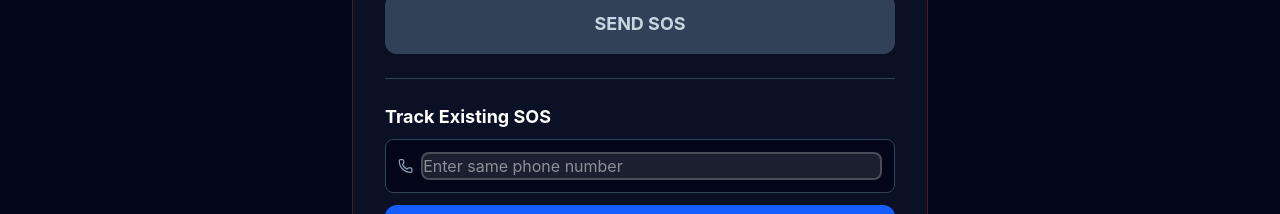
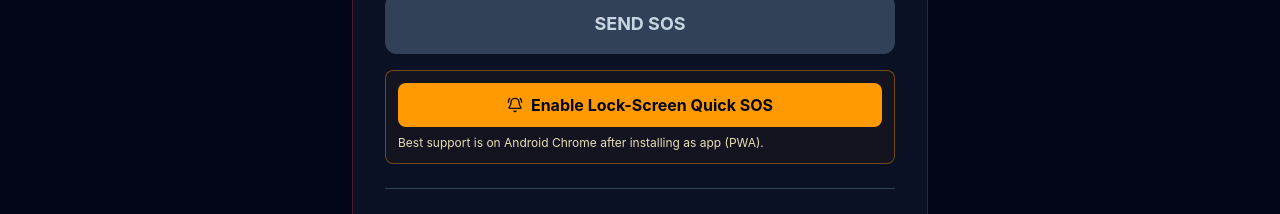
Before and after one commit to ravirajjavvadhi/sarathi-emergency, a Next.js app in the folder sarathi-emergency/: page /public-sos in a window 1280 px wide. Shown: the part 392-606 px from the top of the page. Built offline with nearby package versions, Linux system fonts and the light colour scheme; no server answers.

Commit message:
Add quick SOS notification actions and app shortcuts

```diff
--- a/sarathi-emergency/app/manifest.ts
+++ b/sarathi-emergency/app/manifest.ts
@@ -30,5 +30,33 @@ export default function manifest(): MetadataRoute.Manifest {
         purpose: "any maskable",
       },
     ],
+    shortcuts: [
+      {
+        name: "Emergency SOS",
+        short_name: "SOS",
+        description: "Open SOS screen instantly",
+        url: "/public-sos?quick=1",
+        icons: [
+          {
+            src: "/favicon.ico",
+            sizes: "96x96",
+            type: "image/x-icon",
+          },
+        ],
+      },
+      {
+        name: "Driver Login",
+        short_name: "Driver",
+        description: "Open driver login",
+        url: "/driver-login",
+        icons: [
+          {
+            src: "/favicon.ico",
+            sizes: "96x96",
+            type: "image/x-icon",
+          },
+        ],
+      },
+    ],
   };
 }
--- a/sarathi-emergency/app/public-sos/page.tsx
+++ b/sarathi-emergency/app/public-sos/page.tsx
@@ -1,7 +1,7 @@
 'use client';
 
 import { FormEvent, useEffect, useMemo, useState } from 'react';
-import { AlertTriangle, Loader2, MapPin, Phone } from 'lucide-react';
+import { AlertTriangle, BellRing, Loader2, MapPin, Phone } from 'lucide-react';
 import { useLocation } from '@/hooks/useLocation';
 import { useI18n } from '@/components/shared/LanguageProvider';
 
@@ -68,6 +68,8 @@ export default function PublicSosPage() {
   const [result, setResult] = useState<SosResponse | null>(null);
   const [trackPhone, setTrackPhone] = useState('');
   const [trackResult, setTrackResult] = useState<TrackResponse | null>(null);
+  const [quickActionEnabled, setQuickActionEnabled] = useState(false);
+  const [quickActionError, setQuickActionError] = useState<string | null>(null);
 
   useEffect(() => {
     const savedPhone = localStorage.getItem(DEFAULT_PHONE_KEY);
@@ -100,6 +102,49 @@ export default function PublicSosPage() {
     () => phone.trim().length >= 10 && Boolean(location) && !loading,
     [phone, location, loading]
   );
+
+  async function enableQuickSosAction() {
+    setQuickActionError(null);
+
+    if (typeof window === 'undefined' || !('Notification' in window)) {
+      setQuickActionError('Notifications are not supported on this browser.');
+      return;
+    }
+
+    if (!('serviceWorker' in navigator)) {
+      setQuickActionError('Service worker is not available on this browser.');
+      return;
+    }
+
+    try {
+      const permission =
+        Notification.permission === 'granted'
+          ? 'granted'
+          : await Notification.requestPermission();
+
+      if (permission !== 'granted') {
+        setQuickActionError('Notification permission is required for quick SOS actions.');
+        return;
+      }
+
+      const registration = await navigator.serviceWorker.ready;
+      await registration.showNotification('SARATHI Quick SOS', {
+        body: 'Tap notification action to open SOS quickly from lock screen.',
+        icon: '/favicon.ico',
+        badge: '/favicon.ico',
+        requireInteraction: true,
+        data: { url: '/public-sos?quick=1' },
+        actions: [
+          { action: 'open-sos', title: 'Open SOS' },
+          { action: 'call-help', title: 'Open Call Help' },
+        ],
+      } as NotificationOptions);
+
+      setQuickActionEnabled(true);
+    } catch {
+      setQuickActionError('Failed to enable quick SOS action.');
+    }
+  }
 
   async function handleSubmit(event: FormEvent) {
     event.preventDefault();
@@ -238,6 +283,23 @@ export default function PublicSosPage() {
             </button>
           </form>
 
+          <div className="mt-4 rounded-lg border border-amber-500/40 bg-amber-900/10 p-3">
+            <button
+              type="button"
+              onClick={enableQuickSosAction}
+              className="w-full rounded-lg bg-amber-500 hover:bg-amber-400 text-slate-950 font-bold py-2.5 transition-colors inline-flex items-center justify-center gap-2"
+            >
+              <BellRing className="h-4 w-4" />
+              {quickActionEnabled ? 'Quick SOS Action Enabled' : 'Enable Lock-Screen Quick SOS'}
+            </button>
+            <p className="mt-2 text-xs text-amber-100/90">
+              Best support is on Android Chrome after installing as app (PWA).
+            </p>
+            {quickActionError && (
+              <p className="mt-2 text-xs text-red-200">{quickActionError}</p>
+            )}
+          </div>
+
           {(error || locationError) && (
             <div className="mt-4 rounded-lg border border-red-600/50 bg-red-950/30 px-3 py-2 text-sm text-red-200">
               {error ?? locationError}
--- a/sarathi-emergency/public/sw.js
+++ b/sarathi-emergency/public/sw.js
@@ -40,3 +40,26 @@ self.addEventListener("fetch", (event) => {
     })()
   );
 });
+
+self.addEventListener("notificationclick", (event) => {
+  event.notification.close();
+
+  const targetUrl =
+    event.action === "open-sos"
+      ? "/public-sos?quick=1"
+      : event.action === "call-help"
+        ? "/public-sos?quick=call"
+        : (event.notification.data && event.notification.data.url) || "/public-sos";
+
+  event.waitUntil(
+    clients.matchAll({ type: "window", includeUncontrolled: true }).then((windowClients) => {
+      for (const client of windowClients) {
+        if ("focus" in client) {
+          client.navigate(targetUrl);
+          return client.focus();
+        }
+      }
+      return clients.openWindow(targetUrl);
+    })
+  );
+});
```
